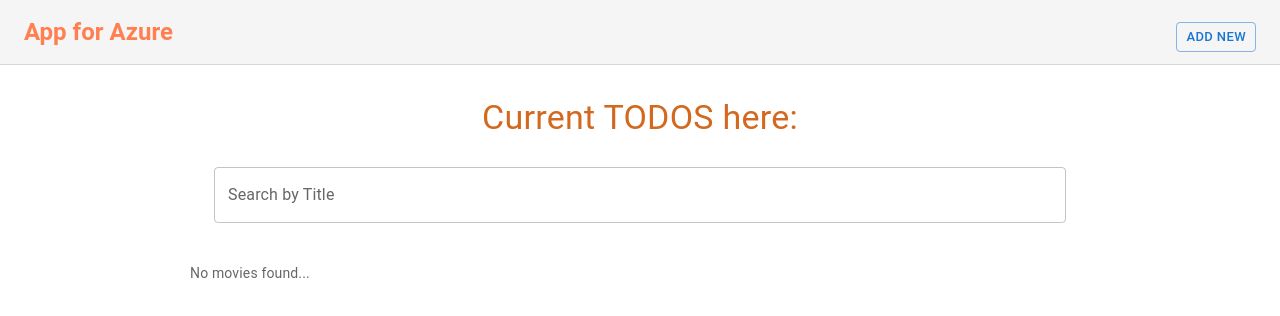
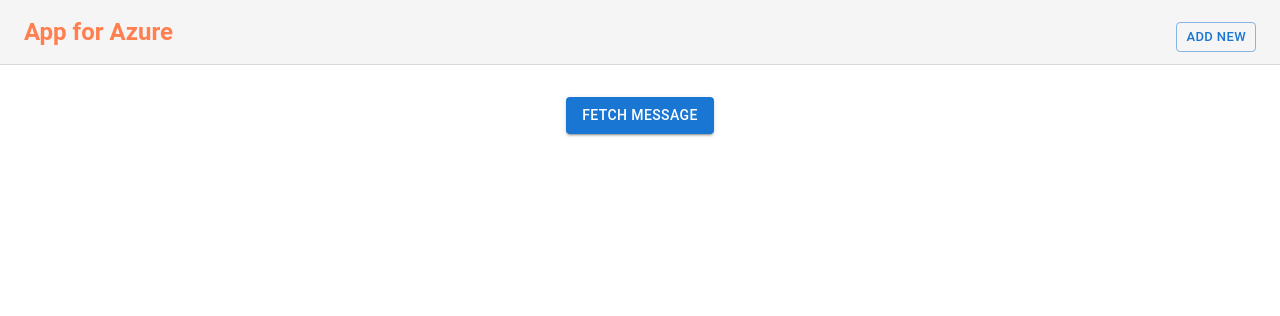
Before and after one commit to eerikanttilasiili/eerikanttila-spring, a React (Create React App) app in the folder frontend/: page / in a window 1280 px wide. Shown: the top 316 px of the page. Built offline with nearby package versions, Linux system fonts and the light colour scheme.

Commit message:
Fetch from dev

```diff
--- a/frontend/src/AllMovies.tsx
+++ b/frontend/src/AllMovies.tsx
@@ -9,6 +9,7 @@ import {
     Chip,
     Box,
     TextField,
+    Button
 } from '@mui/material';
 
 const AllMovies = () => {
@@ -16,6 +17,20 @@ const AllMovies = () => {
 
     // State for search input
     const [searchTerm, setSearchTerm] = useState('');
+
+    // State for fetched message
+    const [message, setMessage] = useState('');
+
+    // Function to fetch message
+    const fetchMessage = async () => {
+        try {
+            const response = await fetch('https://4.180.6.30/');
+            const data = await response.json(); // Parse the response as JSON
+            setMessage(data.message); // Extract the "message" field
+        } catch (error) {
+            setMessage('Failed to fetch the message.');
+        }
+    };
 
     // Filter movies by name:
     const filteredMovies = searchTerm
@@ -26,6 +41,21 @@ const AllMovies = () => {
 
     return (
         <Container maxWidth="md" component="main" sx={{ padding: '2rem 0' }}>
+          <Button
+            variant="contained"
+            color="primary"
+            onClick={fetchMessage}
+            sx={{ display: 'block', margin: '0 auto', marginBottom: '2rem' }}
+          >
+            Fetch message
+          </Button>
+
+          {message && (
+            <Typography variant="body1" sx={{ textAlign: 'center', marginBottom: '2rem' }}>
+              {message}
+            </Typography>
+          )}
+          {/*
           <Typography variant="h4" gutterBottom sx={{ textAlign: 'center', color: 'chocolate' }}>
             Current TODOS here:
           </Typography>
@@ -43,7 +73,7 @@ const AllMovies = () => {
           <Grid container spacing={3}>
             {filteredMovies.length > 0 ? (
               filteredMovies.map((movie: any) => (
-              <Grid item xs={12} sm={6} md={4}>
+                <Grid item xs={12} sm={6} md={4} key={movie?.id}>
                   <Card sx={{ height: '100%', display: 'flex', flexDirection: 'column' }}>
                     <CardContent>
                       <Typography variant="h6" gutterBottom sx={{ color: 'chocolate' }}>
@@ -53,7 +83,6 @@ const AllMovies = () => {
                         Directed by: {movie?.director?.firstName} {movie?.director?.lastName}
                       </Typography>
 
-                    {/* Genres */}
                       <Box mb={1}>
                         {movie?.genres?.map((genre: any, index: number) => (
                           <Chip
@@ -65,7 +94,6 @@ const AllMovies = () => {
                         ))}
                       </Box>
 
-                    {/* Actors */}
                       <Typography variant="body2" color="textSecondary" gutterBottom>
                         Starring:
                       </Typography>
@@ -89,7 +117,7 @@ const AllMovies = () => {
                 No movies found...
               </Typography>
             )}
-        </Grid>
+          </Grid>*/}
         </Container>
     );
 };
```
Lines whose indentation alone changed are shown as unchanged.
